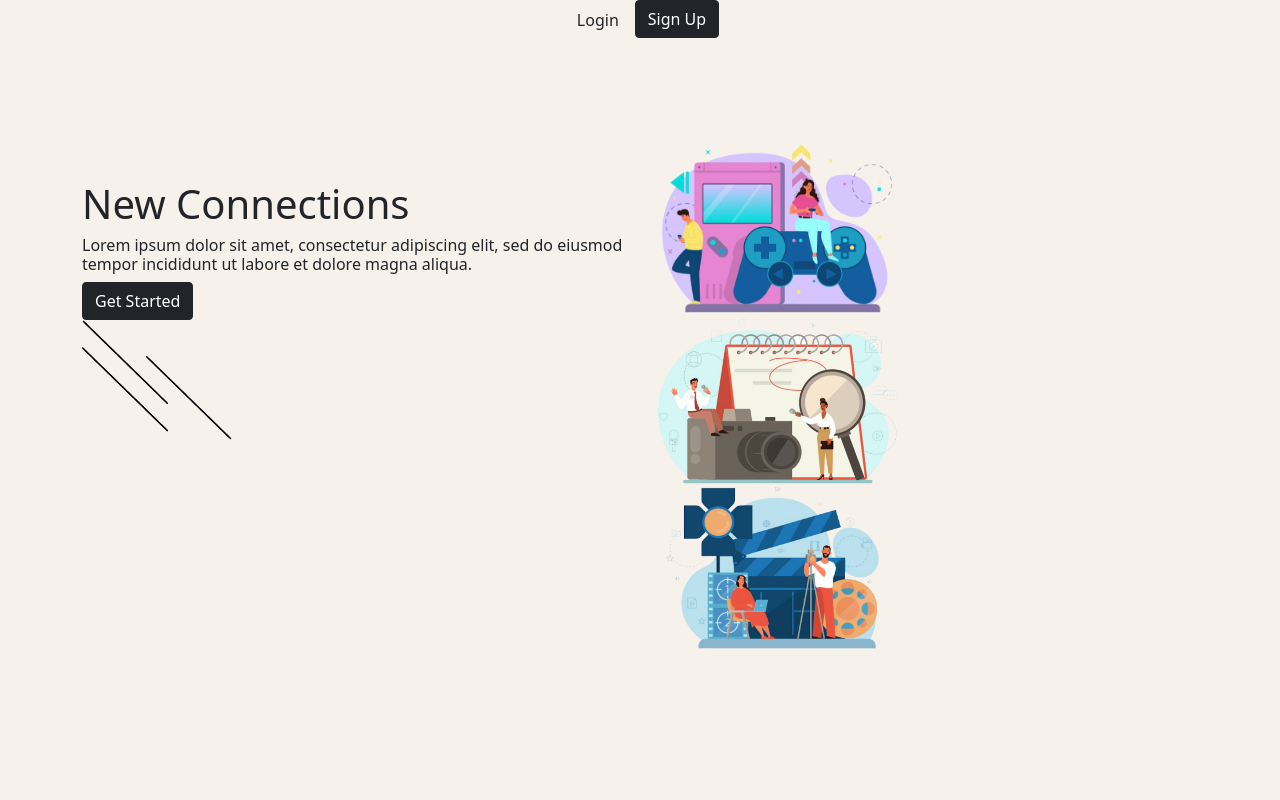
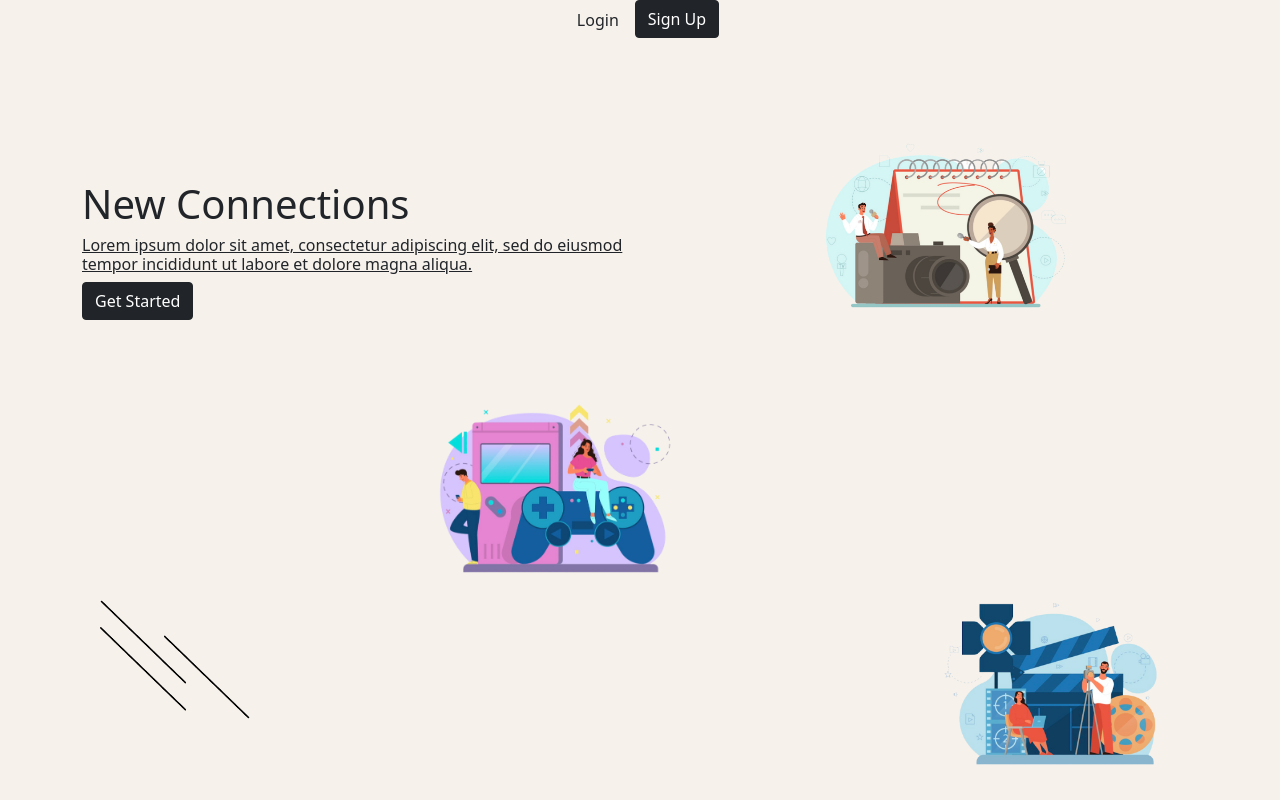
Before and after one commit to ACS-ABC/New-Connections, a Flask app: page / in a window 1280 px wide. Run offline with Flask 2, Linux system fonts and the light colour scheme; some libraries are stand-ins or nearby versions.

Commit message:
finished landing page, need to change how things are positioned later

```diff
--- a/FlaskApp/templates/landing_page.html
+++ b/FlaskApp/templates/landing_page.html
@@ -10,27 +10,27 @@
     <div class="col" style="margin-top: 140px;">
       <h1>New Connections</h1>
       <div>
-        <h6>Lorem ipsum dolor sit amet, consectetur adipiscing elit, sed do eiusmod tempor incididunt ut labore et dolore magna aliqua.</h3>
+        <h6 style="text-decoration: underline;">Lorem ipsum dolor sit amet, consectetur adipiscing elit, sed do eiusmod tempor incididunt ut labore et dolore magna aliqua.</h3>
       </div>
-      <button class="btn btn-dark">Get Started</button>
+      <button class="btn btn-dark" >Get Started</button>
 
       <div class="imagestart grid-cell" classname="Lines" >
-        <img src="{{url_for('static', filename='IMAGES/lines.png')}}" class="rounded float-left" alt="Journal" style="max-width: 150px; max-height: 150px">
+        <img src="{{url_for('static', filename='IMAGES/lines.png')}}" class="rounded float-left" alt="Journal" style="max-width: 150px; max-height: 150px; position: absolute; left: 100px; top: 600px" >
       </div>
     </div>
 
 
     <div class="col" style="margin-top: 100px;">
       <div class="imagestart grid-cell" classname="Gamer" >
-        <img src="{{url_for('static', filename='IMAGES/Gamer-removebg.png')}}" class="rounded float-left" alt="Gamer" style="max-width: 250px; max-height: 250px">
+        <img src="{{url_for('static', filename='IMAGES/Gamer-removebg.png')}}" class="rounded float-left" alt="Gamer" style="max-width: 250px; max-height: 250px; position:absolute; top: 400px; right: 600px ">
       </div>
 
       <div class="imagestart grid-cell" classname="Gamer" >
-        <img src="{{url_for('static', filename='IMAGES/Journal-removebg.png')}}" class="rounded float-left" alt="Journal" style="max-width: 250px; max-height: 250px">
+        <img src="{{url_for('static', filename='IMAGES/Journal-removebg.png')}}" class="rounded float-left" alt="Journal" style="max-width: 250px; max-height: 250px; position:absolute; right: 210px ">
       </div>
 
       <div class="imagestart grid-cell" classname="Gamer" >
-        <img src="{{url_for('static', filename='IMAGES/Video-removebg.png')}}" class="rounded float-left" alt="Video" style="max-width: 250px; max-height: 250px">
+        <img src="{{url_for('static', filename='IMAGES/Video-removebg.png')}}" class="rounded float-left" alt="Video" style="max-width: 250px; max-height: 250px; position: absolute; right: 100px; top: 600px">
       </div>
     </div>
   </div>
```
